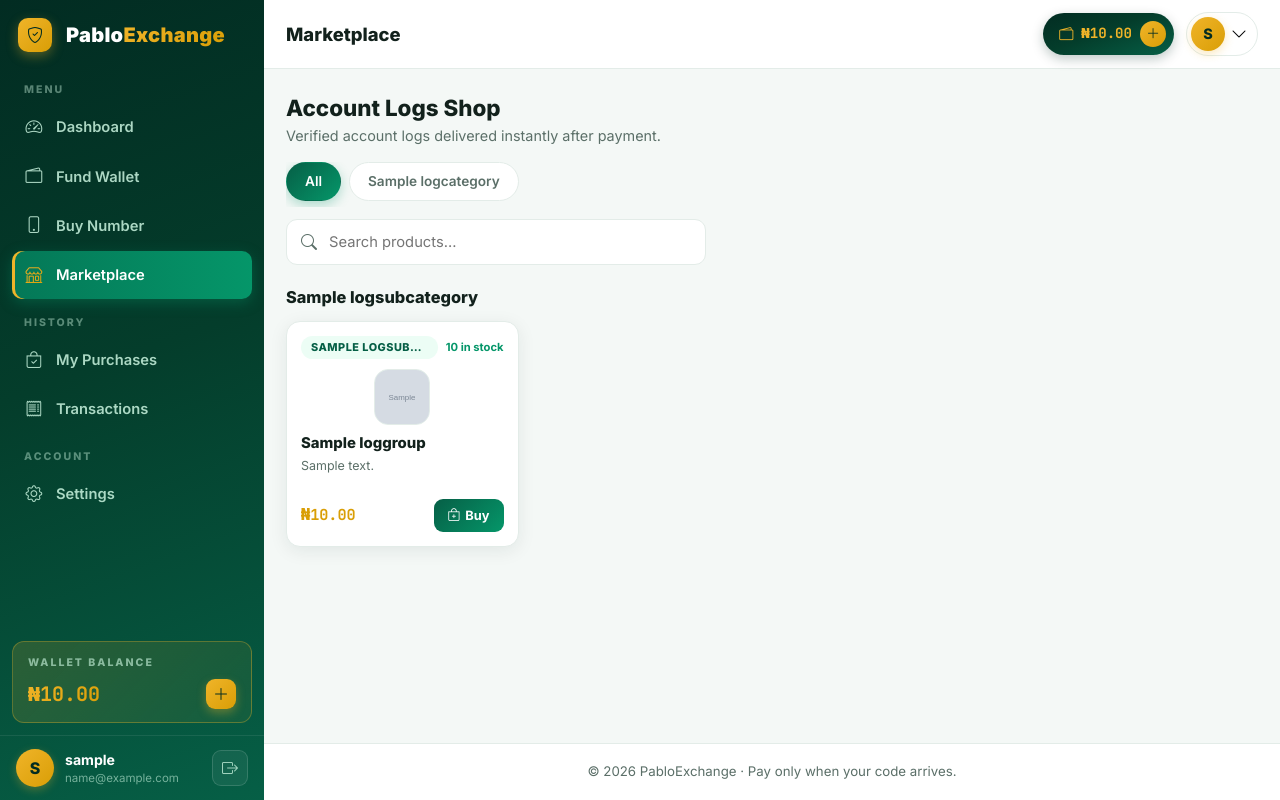
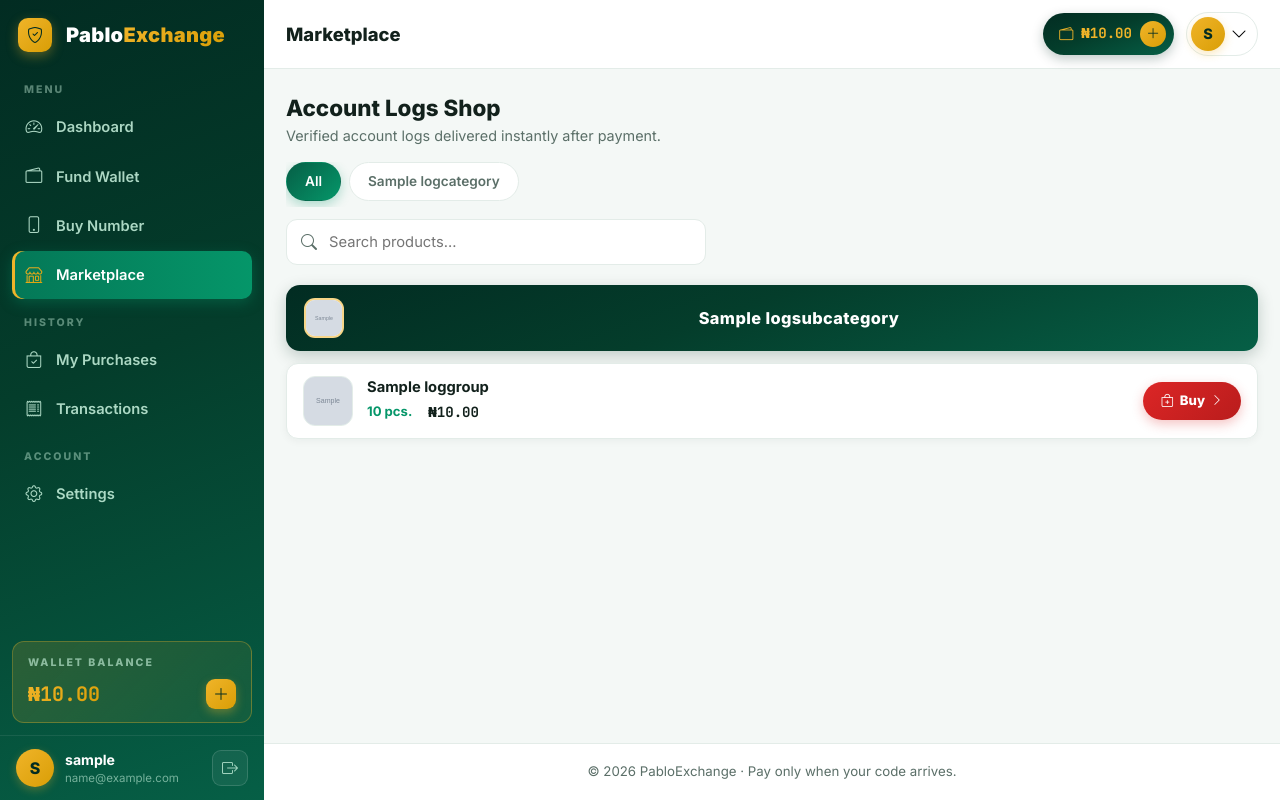
Before and after one commit to Elijah-jah/pabloexchange, a Django app: page /marketplace/ in a window 1280 px wide. Run offline with Django 5.2, Linux system fonts and the light colour scheme; the visitor is signed in with stand-in values (Sample User, id 1); tables that the repository leaves empty hold one stand-in row (values such as "Sample post"); grey boxes marked "Sample" are stand-in pictures.

Commit message:
Marketplace: section banners + horizontal product rows, see-more at 4

```diff
--- a/static/css/services.css
+++ b/static/css/services.css
@@ -1,5 +1,6 @@
 /* ============================================================
-   PabloExchange — Marketplace (Account Logs Shop)
+   PabloExchange — Marketplace (Account Logs Shop) v2
+   Section banner + horizontal product rows
    ============================================================ */
 
 :root {
@@ -94,153 +95,169 @@
 .prod-section { margin-bottom: 26px; }
 .prod-section.section-hidden { display: none; }
 
+/* Section banner — logo left, centered title, See More right */
 .sec-head {
     display: flex;
     align-items: center;
-    justify-content: space-between;
+    gap: 14px;
+    background: var(--grad-brand);
+    border-radius: 14px;
+    padding: 13px 18px;
     margin-bottom: 12px;
+    box-shadow: 0 5px 16px rgba(2, 44, 34, .22);
+}
+.sec-logo {
+    width: 40px; height: 40px;
+    border-radius: 11px;
+    object-fit: cover;
+    flex-shrink: 0;
+    border: 2px solid rgba(240, 180, 41, .55);
+    background: var(--mk-white);
+}
+.sec-logo--generic {
+    display: inline-flex;
+    align-items: center;
+    justify-content: center;
+    background: rgba(240, 180, 41, .15);
+    border: 2px dashed rgba(240, 180, 41, .5);
+    color: var(--mk-gold);
+    font-size: 1.1rem;
 }
 .sec-title {
+    flex: 1;
+    text-align: center;
     font-weight: 800;
     font-size: 1.02rem;
+    letter-spacing: .4px;
+    color: var(--mk-white);
+    white-space: nowrap;
+    overflow: hidden;
+    text-overflow: ellipsis;
 }
 .see-more-btn {
     border: none;
-    background: transparent;
-    color: var(--mk-green-600);
-    font-weight: 700;
+    background: var(--grad-gold);
+    color: var(--mk-green-950);
+    font-weight: 800;
     font-size: .82rem;
     display: inline-flex;
     align-items: center;
-    gap: 4px;
-    padding: 4px 8px;
-    border-radius: 8px;
-    transition: background .2s;
+    gap: 5px;
+    padding: 8px 16px;
+    border-radius: 100px;
+    flex-shrink: 0;
+    transition: filter .2s, transform .15s;
+    box-shadow: 0 4px 12px rgba(240, 180, 41, .35);
 }
-.see-more-btn:hover { background: var(--mk-green-50); }
+.see-more-btn:hover { filter: brightness(1.1); transform: translateY(-1px); }
 
-/* ---------------- Product grid ---------------- */
+/* ---------------- Product rows ---------------- */
 .prod-grid {
-    display: grid;
-    grid-template-columns: repeat(auto-fill, minmax(215px, 1fr));
-    gap: 14px;
+    display: flex;
+    flex-direction: column;
+    gap: 10px;
 }
 
 .prod-card {
+    display: flex;
+    align-items: center;
+    gap: 14px;
     background: var(--mk-white);
     border: 1px solid var(--mk-border);
-    border-radius: var(--mk-radius);
-    box-shadow: var(--mk-shadow);
-    padding: 14px;
+    border-radius: 12px;
+    box-shadow: 0 2px 8px rgba(2, 44, 34, .05);
+    padding: 12px 16px;
     cursor: pointer;
-    display: flex;
-    flex-direction: column;
     transition: transform .15s, box-shadow .2s, border-color .2s;
 }
 .prod-card:hover {
-    transform: translateY(-2px);
-    box-shadow: 0 8px 24px rgba(2, 44, 34, .12);
+    transform: translateY(-1px);
+    box-shadow: 0 8px 22px rgba(2, 44, 34, .11);
     border-color: #c8dbd2;
 }
 .prod-card.filtered-out { display: none; }
 .prod-card.sm-hidden { display: none; }
 
-.prod-top {
+.prod-img-wrap {
+    width: 50px; height: 50px;
+    border-radius: 12px;
+    background: var(--mk-green-50);
+    border: 1px solid var(--mk-border);
     display: flex;
     align-items: center;
-    justify-content: space-between;
-    gap: 8px;
-    margin-bottom: 10px;
+    justify-content: center;
+    overflow: hidden;
+    flex-shrink: 0;
 }
-.prod-cat {
-    font-size: .68rem;
-    font-weight: 800;
-    letter-spacing: .5px;
-    text-transform: uppercase;
-    color: var(--mk-green-800);
-    background: var(--mk-green-50);
-    border-radius: 100px;
-    padding: 3px 10px;
-    white-space: nowrap;
+.prod-img {
+    width: 100%; height: 100%;
+    object-fit: cover;
+}
+.prod-img-fallback {
+    font-size: 1.25rem;
+    color: var(--mk-green-600);
+}
+
+.prod-row-body {
+    flex: 1;
+    min-width: 0;
+}
+.prod-name {
+    font-weight: 700;
+    font-size: .92rem;
+    color: var(--mk-ink);
+    margin-bottom: 5px;
+    display: -webkit-box;
+    -webkit-line-clamp: 2;
+    -webkit-box-orient: vertical;
     overflow: hidden;
-    text-overflow: ellipsis;
+}
+.prod-row-meta {
+    display: flex;
+    align-items: center;
+    gap: 16px;
 }
 .prod-stock {
-    font-size: .7rem;
+    font-size: .82rem;
     font-weight: 700;
     color: var(--mk-green-600);
     white-space: nowrap;
 }
 .prod-stock.out { color: #dc2626; }
-
-.prod-img-wrap {
-    width: 56px;
-    height: 56px;
-    border-radius: 14px;
-    background: var(--mk-green-50);
-    border: 1px solid var(--mk-border);
-    display: flex;
-    align-items: center;
-    justify-content: center;
-    margin: 0 auto 10px;
-    overflow: hidden;
-}
-.prod-img {
-    width: 100%;
-    height: 100%;
-    object-fit: cover;
+.prod-price {
+    font-size: .88rem;
+    font-weight: 800;
+    color: var(--mk-ink);
+    white-space: nowrap;
 }
 
-.prod-name {
-    font-weight: 800;
-    font-size: .93rem;
-    margin-bottom: 4px;
-    white-space: nowrap;
-    overflow: hidden;
-    text-overflow: ellipsis;
-}
-.prod-desc {
-    font-size: .78rem;
-    color: var(--mk-muted);
-    margin-bottom: 12px;
-    min-height: 2.4em;
-    display: -webkit-box;
-    -webkit-line-clamp: 2;
-    -webkit-box-orient: vertical;
-    overflow: hidden;
-}
-
-.prod-foot {
-    display: flex;
-    align-items: center;
-    justify-content: space-between;
-    gap: 8px;
-    margin-top: auto;
-}
-.prod-price {
-    font-weight: 800;
-    font-size: .95rem;
-    color: var(--mk-gold-dark);
-}
 .prod-buy {
     border: none;
-    background: var(--grad-btn);
+    background: linear-gradient(135deg, #dc2626, #b91c1c);
     color: var(--mk-white);
-    font-weight: 700;
-    font-size: .8rem;
-    border-radius: 9px;
-    padding: 7px 14px;
+    font-weight: 800;
+    font-size: .82rem;
+    border-radius: 100px;
+    padding: 9px 18px;
     display: inline-flex;
     align-items: center;
-    gap: 5px;
-    transition: filter .2s, transform .15s;
+    gap: 6px;
+    flex-shrink: 0;
+    transition: filter .2s, transform .15s, box-shadow .2s;
+    box-shadow: 0 4px 12px rgba(220, 38, 38, .28);
 }
-.prod-buy:hover:not(:disabled) { filter: brightness(1.1); transform: translateY(-1px); }
+.prod-buy:hover:not(:disabled) {
+    filter: brightness(1.1);
+    transform: translateY(-1px);
+    box-shadow: 0 6px 16px rgba(220, 38, 38, .36);
+}
 .prod-buy:disabled {
     background: #e5eae8;
     color: var(--mk-muted);
     cursor: not-allowed;
+    box-shadow: none;
 }
+.buy-arrow { font-size: .75rem; }
 
 .flow-empty {
     text-align: center;
@@ -249,7 +266,7 @@
     font-size: .9rem;
 }
 
-/* ---------------- Modals ---------------- */
+/* ---------------- Modals (unchanged) ---------------- */
 .mp-overlay {
     position: fixed;
     inset: 0;
@@ -464,14 +481,19 @@
 /* ---------------- Responsive ---------------- */
 @media (max-width: 575px) {
     .page-heading { font-size: 1.2rem; }
-    .prod-grid { grid-template-columns: repeat(2, 1fr); gap: 10px; }
-    .prod-card { padding: 11px; }
-    .prod-img-wrap { width: 46px; height: 46px; border-radius: 11px; }
-    .prod-name { font-size: .85rem; }
-    .prod-desc { font-size: .72rem; -webkit-line-clamp: 2; }
-    .prod-foot { flex-direction: column; align-items: stretch; gap: 8px; }
-    .prod-buy { justify-content: center; width: 100%; }
-    .prod-price { text-align: center; }
+    .sec-head { padding: 11px 12px; gap: 10px; }
+    .sec-logo { width: 34px; height: 34px; }
+    .sec-title { font-size: .9rem; }
+    .see-more-btn { padding: 7px 12px; font-size: .76rem; }
+
+    .prod-card { padding: 11px 12px; gap: 10px; }
+    .prod-img-wrap { width: 42px; height: 42px; border-radius: 10px; }
+    .prod-name { font-size: .82rem; -webkit-line-clamp: 2; }
+    .prod-row-meta { gap: 10px; }
+    .prod-stock { font-size: .76rem; }
+    .prod-price { font-size: .8rem; }
+    .prod-buy { padding: 8px 14px; font-size: .78rem; }
+
     .lm-format { flex-direction: column; align-items: flex-start; gap: 4px; }
     .lm-format-val { text-align: left; }
     .lm-actions { flex-direction: column-reverse; }
--- a/templates/marketplace/logs.html
+++ b/templates/marketplace/logs.html
@@ -6,7 +6,7 @@
 {% block page_title %}Marketplace{% endblock %}
 
 {% block extra_css %}
-<link rel="stylesheet" href="{% static 'css/services.css' %}?v=1">
+<link rel="stylesheet" href="{% static 'css/services.css' %}?v=2">
 {% endblock %}
 
 {% block content %}
@@ -39,6 +39,11 @@
     <div class="prod-section" data-section="{{ section.key }}">
 
         <div class="sec-head">
+            {% if section.products.0.image %}
+            <img class="sec-logo" src="{{ section.products.0.image.url }}" alt="">
+            {% else %}
+            <span class="sec-logo sec-logo--generic"><i class="bi bi-box-seam"></i></span>
+            {% endif %}
             <span class="sec-title">{{ section.name }}</span>
             {% if section.products|length > 4 %}
             <button class="see-more-btn" data-see-more>
@@ -58,27 +63,27 @@
                  data-image="{% if product.image %}{{ product.image.url }}{% endif %}"
                  data-format="{{ product.format_labels|default:'UID | PASSWORD | EMAIL PASSWORD | 2FA | RECOVERY EMAIL' }}">
 
-                <div class="prod-top">
-                    <span class="prod-cat">{{ section.name }}</span>
-                    <span class="prod-stock {% if product.stock == 0 %}out{% endif %}">
-                        {% if product.stock == 0 %}Sold out{% else %}{{ product.stock }} in stock{% endif %}
-                    </span>
+                <div class="prod-img-wrap">
+                    {% if product.image %}
+                    <img class="prod-img" src="{{ product.image.url }}" alt="{{ product.title }}" loading="lazy">
+                    {% else %}
+                    <i class="bi bi-box-seam prod-img-fallback"></i>
+                    {% endif %}
                 </div>
 
-                {% if product.image %}
-                <div class="prod-img-wrap">
-                    <img class="prod-img" src="{{ product.image.url }}" alt="{{ product.title }}" loading="lazy">
+                <div class="prod-row-body">
+                    <h6 class="prod-name">{{ product.title }}</h6>
+                    <div class="prod-row-meta">
+                        <span class="prod-stock {% if product.stock == 0 %}out{% endif %}">
+                            {% if product.stock == 0 %}Sold out{% else %}{{ product.stock }} pcs.{% endif %}
+                        </span>
+                        <span class="prod-price mono">&#8358;{{ product.price|floatformat:2|intcomma }}</span>
+                    </div>
                 </div>
-                {% endif %}
 
-                <h6 class="prod-name">{{ product.title }}</h6>
-                <p class="prod-desc">{{ product.description|default:''|truncatechars:80 }}</p>
-                <div class="prod-foot">
-                    <span class="prod-price mono">&#8358;{{ product.price|floatformat:2|intcomma }}</span>
-                    <button class="prod-buy" {% if product.stock == 0 %}disabled{% endif %}>
-                        {% if product.stock == 0 %}Sold out{% else %}<i class="bi bi-bag-plus"></i>Buy{% endif %}
-                    </button>
-                </div>
+                <button class="prod-buy" {% if product.stock == 0 %}disabled{% endif %}>
+                    {% if product.stock == 0 %}Sold out{% else %}<i class="bi bi-bag-plus"></i>Buy<i class="bi bi-chevron-right buy-arrow"></i>{% endif %}
+                </button>
             </div>
             {% endfor %}
         </div>
@@ -378,7 +383,7 @@
                 var stock = parseInt(currentCard.getAttribute("data-stock") || "0", 10);
                 if (stockEl && stock > 0) {
                     if (stock > 1) {
-                        stockEl.textContent = (stock - 1) + " in stock";
+                        stockEl.textContent = (stock - 1) + " pcs.";
                         currentCard.setAttribute("data-stock", String(stock - 1));
                     } else {
                         stockEl.textContent = "Sold out";
```
